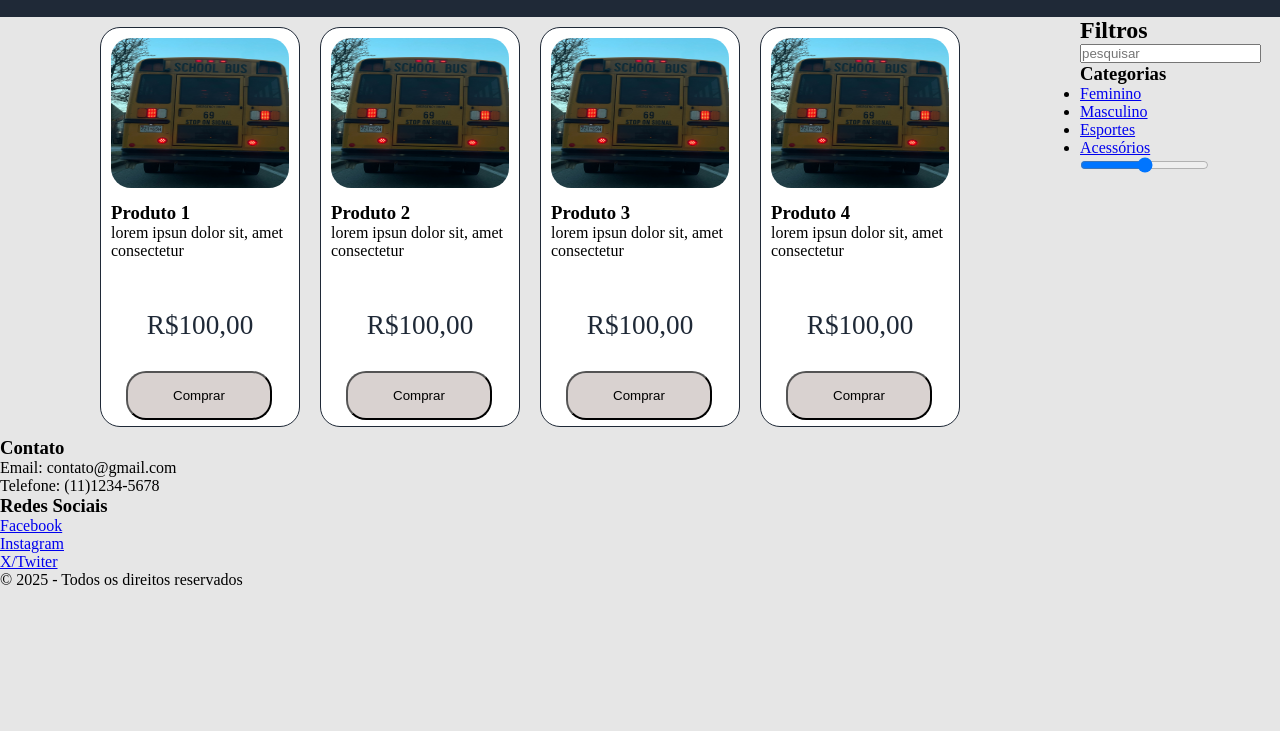
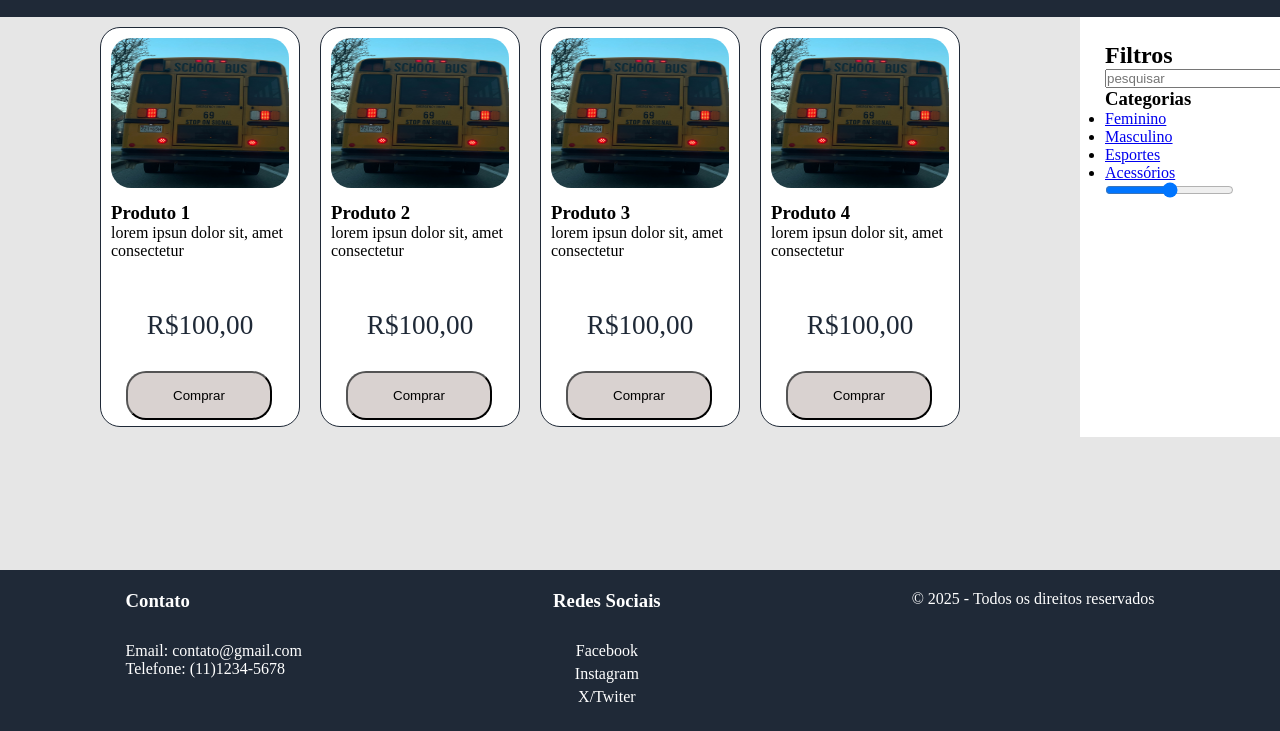
Before and after one commit to Oravlin/ProjetoA, a plain HTML site: page index.html in a window 1280 px wide. Shown: the part 69-800 px from the top of the page. Drawn offline with Linux system fonts and the light colour scheme; a web font is replaced by a local one.

Commit message:
Finalizando a estilização do projeto

```diff
--- a/src/css/estilo.css
+++ b/src/css/estilo.css
@@ -1,4 +1,6 @@
 /* Reset Básico */
+@import url('https://fonts.googleapis.com/css2?family=Ancizar+Serif:ital,wght@0,300..900;1,300..900&display=swap');
+
 *{
     margin:0;
     padding:0;
@@ -7,6 +9,7 @@
 
 body{
     background: #e6e6e6;
+    font-family: "Ancizar Serif", serif;
 }
 
 #container{
@@ -98,5 +101,49 @@ button:hover{
 }
 
 aside{
+    width:200px;
+    padding:25px;
+    background:#fff
+}
+
+footer{
+    background:#1f2937;
+    color:white;
+    padding:20px 0;
+    margin-top:auto;
+}
+
+.footer-content{
+    display:flex;
+    justify-content:space-around;
+    max-width:100%;
+    margin:0 auto;
+}
+
+.footer-content h3{
+    margin-bottom:30px;
+}
+
+.footer-content ul{
+    list-style:none;
+    padding:0;
+}
+
+.footer-content li{
+    margin-bottom:5px;
+}
+
+.footer-content a{
+    color:white;
+    text-decoration:none;
+}
+
+.redes-sociais ul{
+    text-align:center;
+}
+
+/* RESPONSIVIDADE */
+
+@media (width){
 
 }
```
